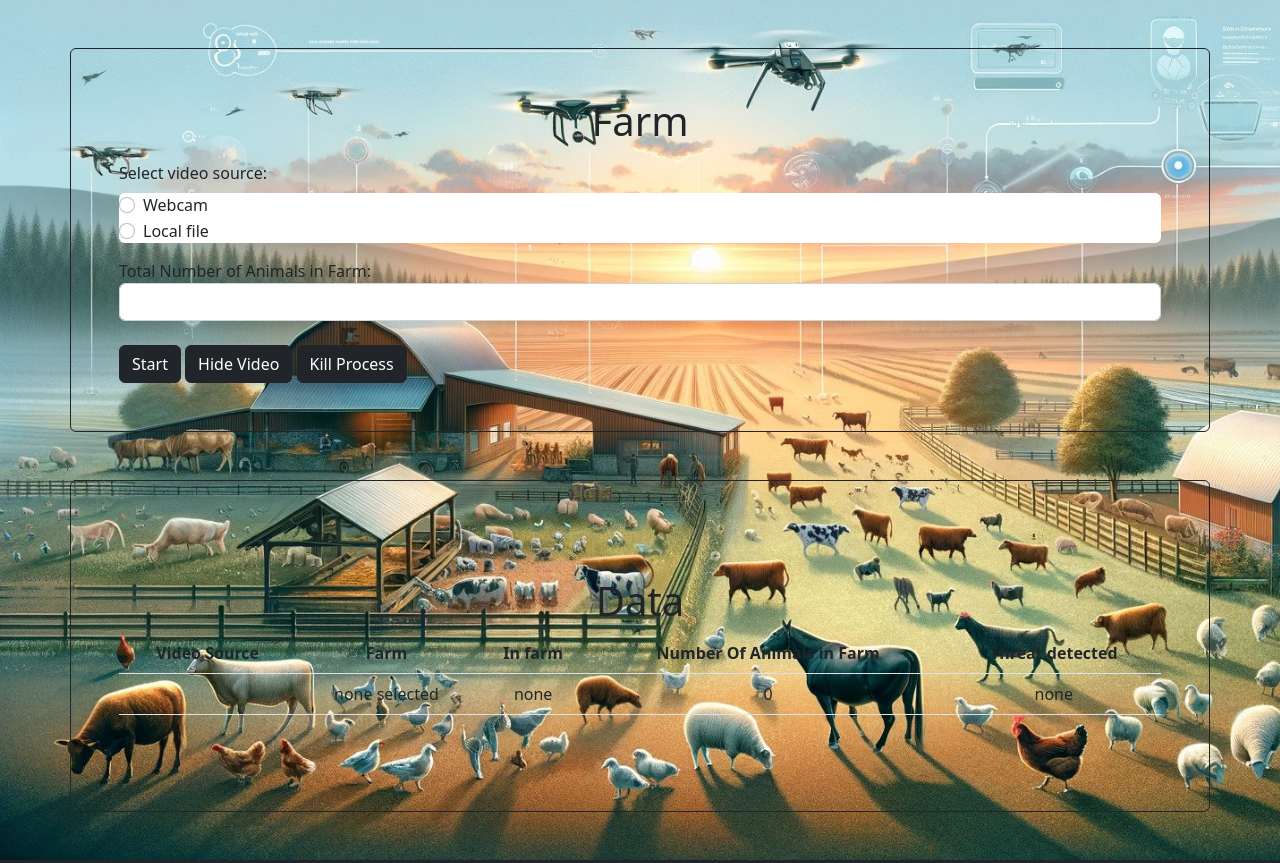
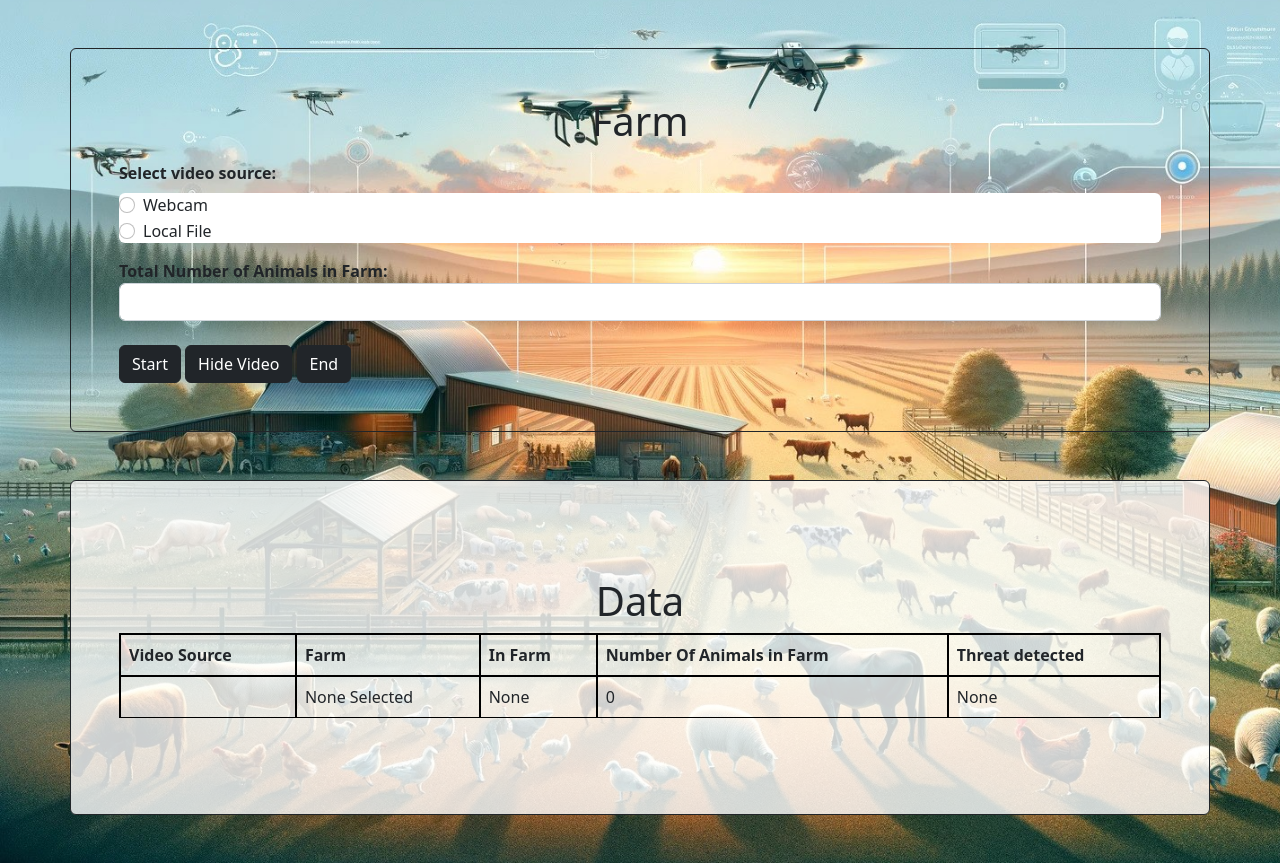
Before and after one commit to Sidharth1919/Animal-detection-Yolov8-Flask, a Flask app: page /farm in a window 1280 px wide. Shown: the part 56-919 px from the top of the page. Run offline with Flask 3, Linux system fonts and the light colour scheme.

Commit message:
Pooja (#4)
* changed home page heading

* bg image

* adjusted the title

* table border and real time data background

---------

Co-authored-by: Sidharth Ajul <88034533+Sidharth1919@users.noreply.github.com>

```diff
--- a/templates/base.html
+++ b/templates/base.html
@@ -16,8 +16,33 @@
             background-repeat: no-repeat; /* Do not repeat the background image */
             }
     </style>
+    <style>
+        table {
+            border-collapse: collapse;
+            width: 100%;
+        }
+
+        th, td {
+            padding: 8px;
+            text-align: left;
+            border-bottom: 2px solid #000; /* Thick black bottom border */
+            border-right: 2px solid #000; /* Thick black right border */
+            border-top: 2px solid #000;
+            border-left: 2px solid #000;
+        }
+
+        th {
+            background-color: #f2f2f2;
+        }
+
+        tr:nth-child(even) {
+            background-color: #f2f2f2;
+        }
+
+    </style>
+
+
 </head>
-
 <body>
 
     <!-- navbar -->
--- a/templates/farm.html
+++ b/templates/farm.html
@@ -7,7 +7,7 @@
 <form class="container border border-dark rounded my-5 p-5" method="post" action="{{ url_for('farm')  }}">
   <h1 id="heading" class="text-center">Farm</h1>
   <div class="mb-3 mt-3">
-    <label for="ip" class="form-label">Select video source:</label>
+    <label for="ip" class="form-label"><strong>Select video source:</strong></label>
     <div class="form-control" style="border: none; padding: 0;">
       <div class="form-check">
         <input type="radio" id="webcam" name="ip" value="0" class="form-check-input">
@@ -15,24 +15,26 @@
       </div>
       <div class="form-check">
         <input type="radio" id="localFile" name="ip" value="1" class="form-check-input">
-        <label for="localFile" class="form-check-label">Local file</label>
+        <label for="localFile" class="form-check-label">Local File</label>
       </div>
     </div>
   </div>
-  <label id="number" for="cowCount">Total Number of Animals in Farm:</label>
+  <label id="number" for="cowCount" style="font-weight: bold;">Total Number of Animals in Farm:</label>
   <input type="number" class="form-control" id="cowCount" name="cowCount" min="0"> <br>
   <button type="submit" class="btn btn-dark" value="submit" id="btn1">Start</button>
   <button type="button" class="btn btn-dark" id="btn3" onclick="hidefeed()">Hide Video</button>
-  <button type="button" class="btn btn-dark" id="btn2" onclick="stopfeed()">Kill Process</button>
+  <button type="button" class="btn btn-dark" id="btn2" onclick="stopfeed()">End</button>
 </form>
 
 <!-- real-time data display -->
 
-<div class="container border border-dark rounded my-5 p-5 text-center" id="todocont">
+<div class="container border border-dark rounded my-5 p-5 text-center" id="todocont" style="background-color: rgba(255, 255, 255, 0.8);">
 
   <!-- real-time animal-counting -->
 
-  <h1 class="mt-5">Data</h1>
+  <h1 class="mt-5" style="padding-bottom: 0;">Data</h1>
+
+
 
   <table class="table table-hover">
     <thead>
@@ -40,7 +42,7 @@
         <th>Video Source</th>
         <th>Farm</th>
         <!-- <th>Animal type</th> -->
-        <th>In farm</th>
+        <th>In Farm</th>
         <th id="animal">Number Of Animals in Farm</th>
         <th>Threat detected</th>
       </tr>
@@ -48,11 +50,11 @@
     <tbody>
       <tr>
         <td>{{ ip_address }}</td>
-        <td id="farm">none selected</td>
+        <td id="farm">None Selected</td>
         <!-- <td id="type">none</td> -->
-        <td id="detections">none</td>
+        <td id="detections">None</td>
         <td id="count">0</td>
-        <td id="threat">none</td>
+        <td id="threat">None</td>
       </tr>
     </tbody>
   </table>
```
Also changed, not shown: templates/index.html (+27 -2 lines), static/images/cow-background.jpg (added), static/images/pig-background.jpg (added), static/images/sheep-background.jpg (added).
